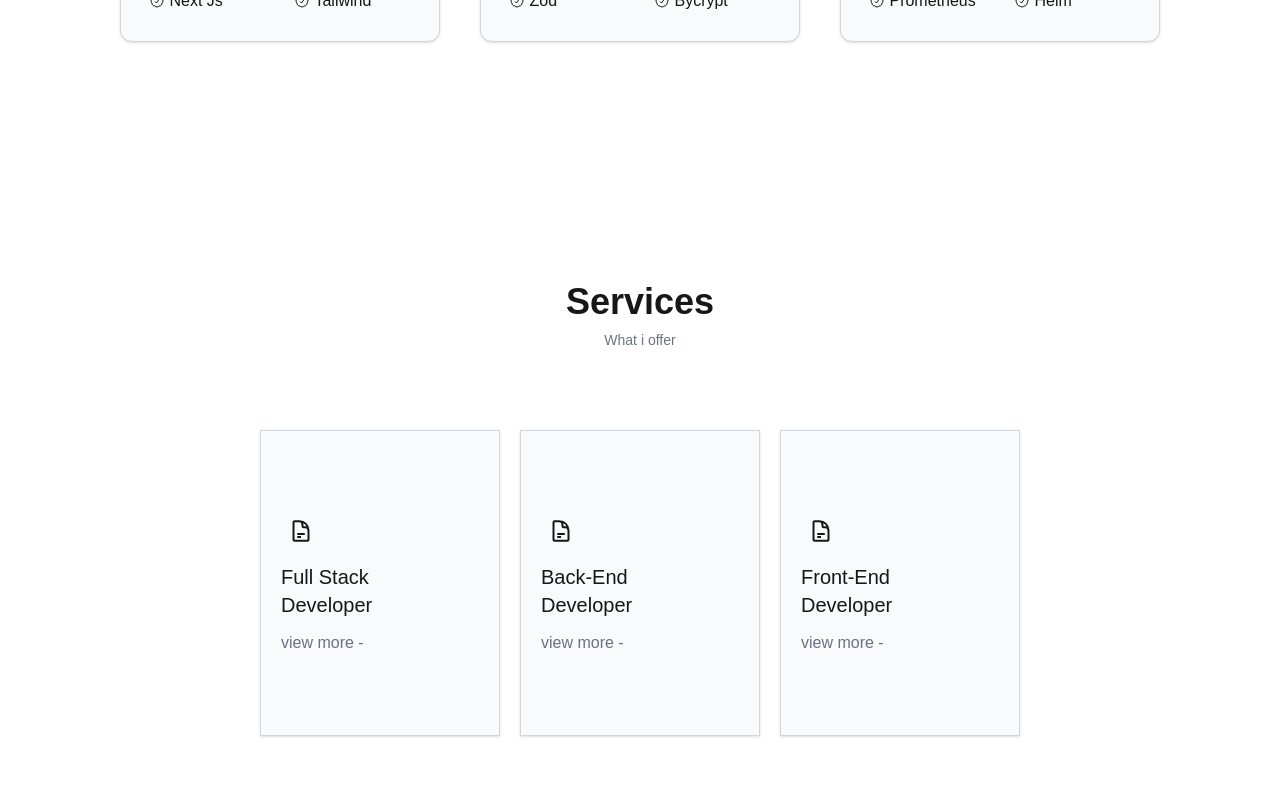
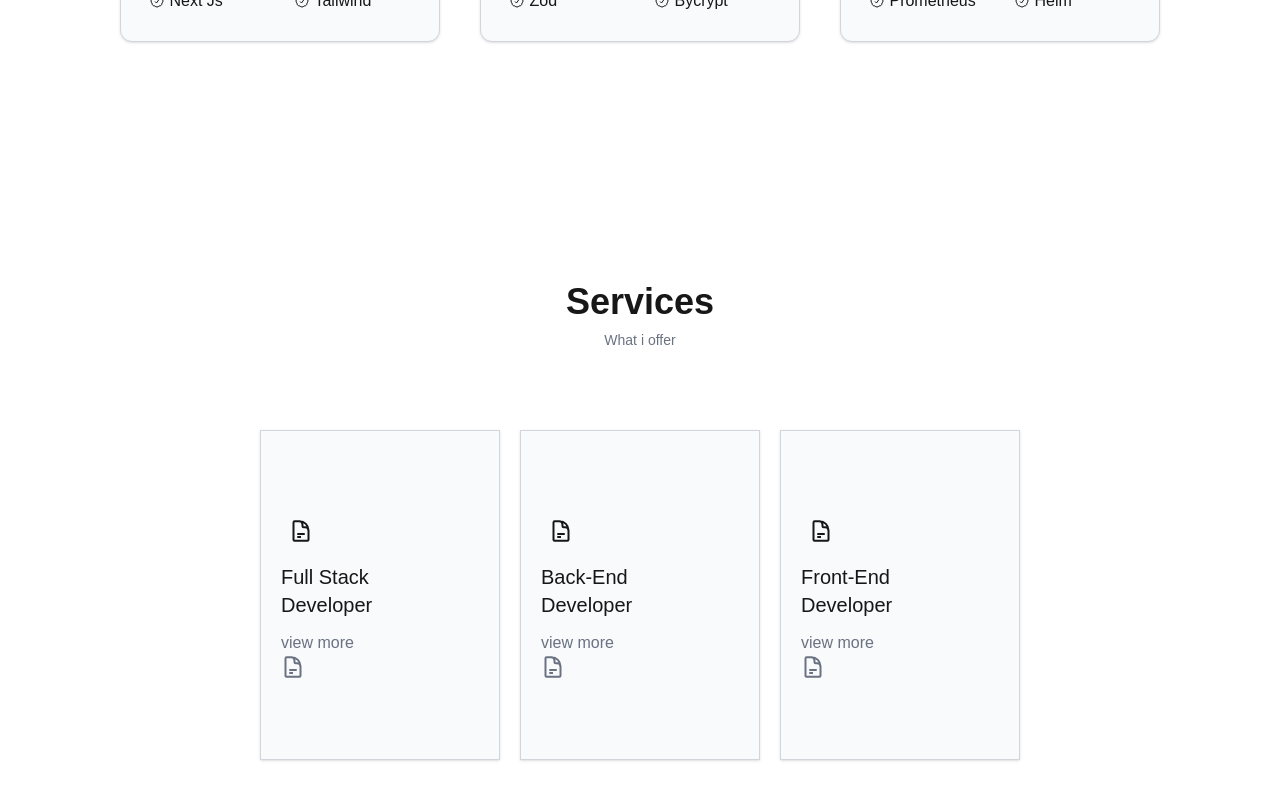
Before and after one commit to Ale-Math/portfolio, a Next.js app in the folder portfolio/: page / in a window 1280 px wide. Shown: the part 2194-2994 px from the top of the page. Built offline with nearby package versions, Linux system fonts and the light colour scheme.

Commit message:
added icon2 attribute

```diff
--- a/portfolio/app/Components/PageComponents/Services.tsx
+++ b/portfolio/app/Components/PageComponents/Services.tsx
@@ -9,9 +9,21 @@ export function Services() {
         <p className="text-sm text-gray-500 text-center">What i offer</p>
       </div>
       <div className="flex gap-5 py-20">
-        <ServicesTile icon={<Document />} title="Full Stack Developer" />
-        <ServicesTile icon={<Document />} title="Back-End Developer" />
-        <ServicesTile icon={<Document />} title="Front-End Developer" />
+        <ServicesTile
+          icon={<Document />}
+          icon2={<Document />}
+          title="Full Stack Developer"
+        />
+        <ServicesTile
+          icon={<Document />}
+          icon2={<Document />}
+          title="Back-End Developer"
+        />
+        <ServicesTile
+          icon={<Document />}
+          icon2={<Document />}
+          title="Front-End Developer"
+        />
       </div>
     </div>
   );
--- a/portfolio/app/Components/serviceTile.tsx
+++ b/portfolio/app/Components/serviceTile.tsx
@@ -2,6 +2,7 @@ import { ReactNode } from "react";
 
 interface ServicesTileProps {
   icon: ReactNode;
+  icon2: ReactNode;
   title: string;
 }
 
@@ -10,7 +11,7 @@ export function ServicesTile(props: ServicesTileProps) {
     <div className="w-60 p-5 pr-10 py-20 flex flex-col items-start space-y-3 shadow border-gray-300 border bg-slate-50">
       <div className="p-2">{props.icon}</div>
       <p className="text-xl">{props.title}</p>
-      <p className="text-md text-gray-500">view more -</p>
+      <p className="text-md text-gray-500">view more {props.icon2}</p>
     </div>
   );
 }
```
